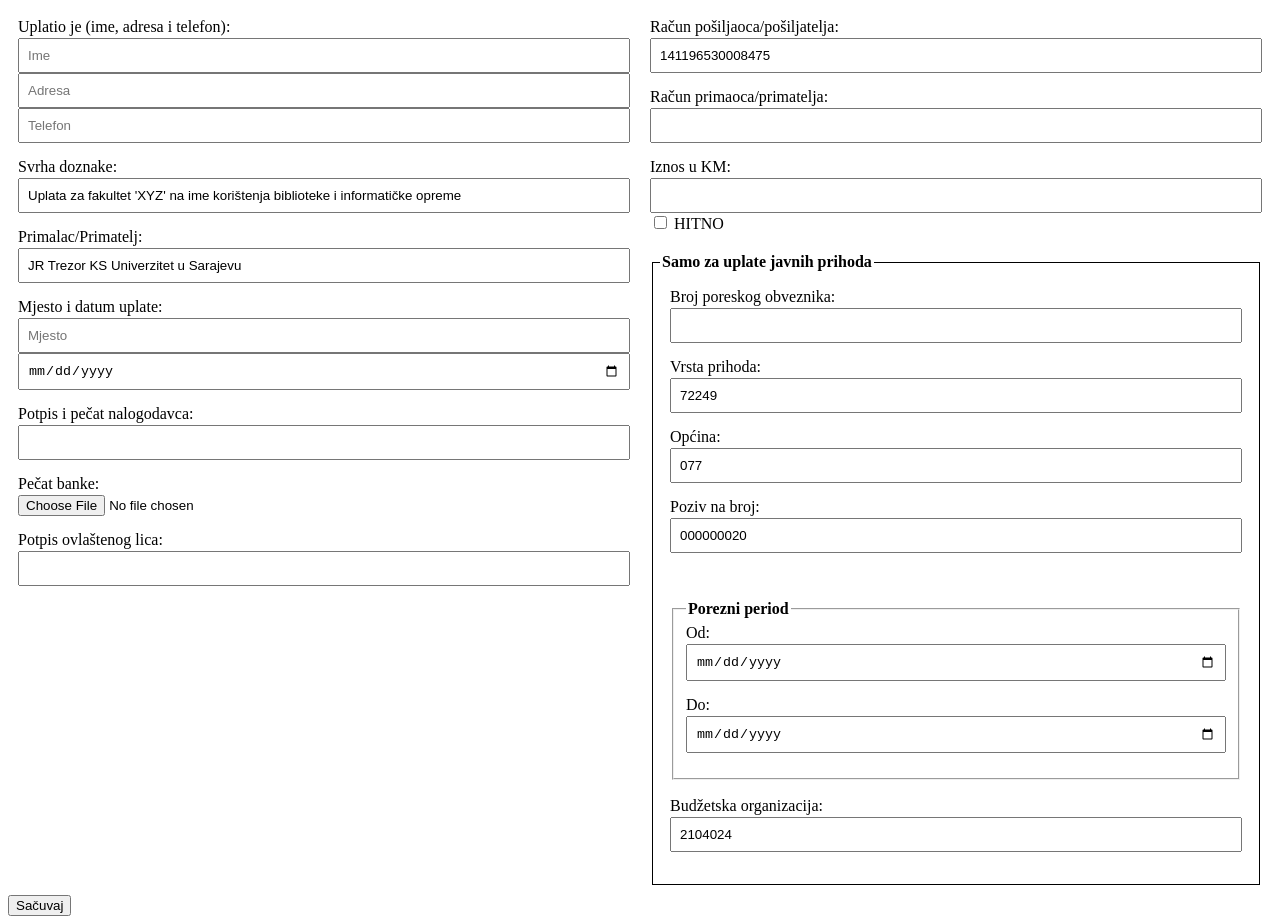
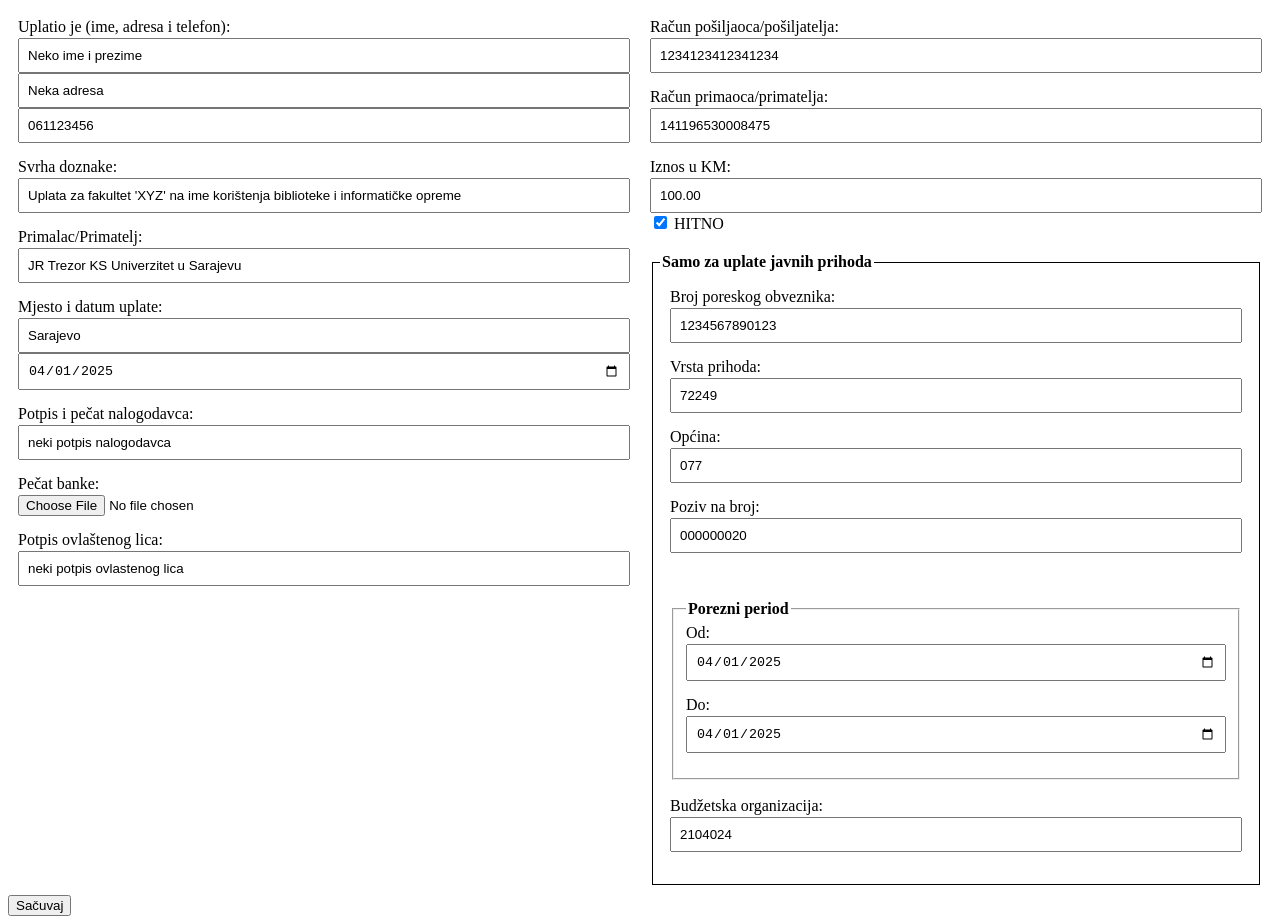
Before and after one commit to Gogson77/petagim24-25, a website: page 4-5/03-uplatnica/index.html in a window 1280 px wide. Drawn offline with Linux system fonts and the light colour scheme.

Commit message:
values in index

```diff
--- a/4-5/03-uplatnica/index.html
+++ b/4-5/03-uplatnica/index.html
@@ -53,9 +53,9 @@
       <div class="column">
         <div class="form-group">
           <label>Uplatio je (ime, adresa i telefon):</label>
-          <input name="ime" type="text" placeholder="Ime" pattern="[A-Za-z\s]+" title="Samo slovne oznake su dozvoljene" oninput="this.value = this.value.replace(/[^A-Za-z\s]/g, '')">
-          <input name="adresa" type="text" placeholder="Adresa">
-          <input name="telefon" type="text" placeholder="Telefon" pattern="\d*" title="Samo brojevi su dozvoljeni" oninput="this.value = this.value.replace(/\D/g, '')">
+          <input name="ime" type="text" placeholder="Ime" value="Neko ime i prezime" pattern="[A-Za-z\s]+" title="Samo slovne oznake su dozvoljene" oninput="this.value = this.value.replace(/[^A-Za-z\s]/g, '')">
+          <input name="adresa" type="text" placeholder="Adresa" value="Neka adresa">
+          <input name="telefon" type="text" placeholder="Telefon" value="061123456" pattern="\d*" title="Samo brojevi su dozvoljeni" oninput="this.value = this.value.replace(/\D/g, '')">
         </div>
         <div class="form-group">
           <label>Svrha doznake:</label>
@@ -67,12 +67,12 @@
         </div>
         <div class="form-group">
           <label>Mjesto i datum uplate:</label>
-          <input name="mjesto" type="text" placeholder="Mjesto" pattern="[A-Za-z\s]+" title="Samo slovne oznake bez brojeva su dozvoljene" oninput="this.value = this.value.replace(/[^A-Za-z\s]/g, '')">
-          <input name="datum_uplate" type="date">
+          <input name="mjesto" type="text" placeholder="Mjesto" value="Sarajevo" pattern="[A-Za-z\s]+" title="Samo slovne oznake bez brojeva su dozvoljene" oninput="this.value = this.value.replace(/[^A-Za-z\s]/g, '')">
+          <input name="datum_uplate" type="date" value="2025-04-01">
         </div>
         <div class="form-group">
           <label>Potpis i pečat nalogodavca:</label>
-          <input name="potpis_nalogodavca" type="text" pattern="[A-Za-z\s]+" title="Samo slovne oznake su dozvoljene" oninput="this.value = this.value.replace(/[^A-Za-z\s]/g, '')">
+          <input name="potpis_nalogodavca" type="text" value="neki potpis nalogodavca" pattern="[A-Za-z\s]+" title="Samo slovne oznake su dozvoljene" oninput="this.value = this.value.replace(/[^A-Za-z\s]/g, '')">
         </div>
         <div class="form-group">
           <label>Pečat banke:</label>
@@ -80,22 +80,22 @@
         </div>
         <div class="form-group">
           <label>Potpis ovlaštenog lica:</label>
-          <input name="potpis_ovlastenog_lica" type="text" pattern="[A-Za-z\s]+" title="Samo slovne oznake su dozvoljene" oninput="this.value = this.value.replace(/[^A-Za-z\s]/g, '')">
+          <input name="potpis_ovlastenog_lica" type="text" value="neki potpis ovlastenog lica" pattern="[A-Za-z\s]+" title="Samo slovne oznake su dozvoljene" oninput="this.value = this.value.replace(/[^A-Za-z\s]/g, '')">
         </div>
       </div>
       <div class="column">
         <div class="form-group">
           <label>Račun pošiljaoca/pošiljatelja:</label>
-          <input name="racun_posiljaoca" type="text" maxlength="16" value="141196530008475" pattern="\d*" title="Samo brojevi su dozvoljeni" oninput="this.value = this.value.replace(/\D/g, '')">
+          <input name="racun_posiljaoca" type="text" maxlength="16" value="1234123412341234" pattern="\d*" title="Samo brojevi su dozvoljeni" oninput="this.value = this.value.replace(/\D/g, '')">
         </div>
         <div class="form-group">
           <label>Račun primaoca/primatelja:</label>
-          <input name="racun_primaoca" type="text" maxlength="16" pattern="\d*" title="Samo brojevi su dozvoljeni" oninput="this.value = this.value.replace(/\D/g, '')">
+          <input name="racun_primaoca" type="text" maxlength="16" value="141196530008475" pattern="\d*" title="Samo brojevi su dozvoljeni" oninput="this.value = this.value.replace(/\D/g, '')">
         </div>
         <div class="form-group">
           <label>Iznos u KM:</label>
-          <input name="iznos" type="text" pattern="\d+(\.\d{1,2})?" title="Samo brojevi su dozvoljeni, sa najviše 2 decimale" oninput="this.value = this.value.replace(/[^0-9.]/g, '').replace(/(\..*)\./g, '$1').replace(/(\.\d{2})\d+/g, '$1')">
-          <input name="hitno" type="checkbox"> HITNO
+          <input name="iznos" type="text" pattern="\d+(\.\d{1,2})?" value="100.00" title="Samo brojevi su dozvoljeni, sa najviše 2 decimale" oninput="this.value = this.value.replace(/[^0-9.]/g, '').replace(/(\..*)\./g, '$1').replace(/(\.\d{2})\d+/g, '$1')">
+          <input name="hitno" type="checkbox" checked> HITNO
         </div>
         <fieldset class="label-frame">
           <legend>Samo za uplate javnih prihoda</legend>
@@ -103,7 +103,7 @@
             <div class="column">
               <div class="form-group">
                 <label>Broj poreskog obveznika:</label>
-                <input name="broj_poreskog_obveznika" type="text" maxlength="13" pattern="\d*" title="Samo brojevi su dozvoljeni" oninput="this.value = this.value.replace(/\D/g, '')">
+                <input name="broj_poreskog_obveznika" type="text" maxlength="13" value="1234567890123" pattern="\d*" title="Samo brojevi su dozvoljeni" oninput="this.value = this.value.replace(/\D/g, '')">
               </div>
               <div class="form-group">
                 <label>Vrsta prihoda:</label>
@@ -123,11 +123,11 @@
                 <legend>Porezni period</legend>
                 <div class="form-group">
                   <label>Od:</label>
-                  <input name="porezni_period_od" type="date">
+                  <input name="porezni_period_od" type="date" value="2025-04-01">
                 </div>
                 <div class="form-group">
                   <label>Do:</label>
-                  <input name="porezni_period_do" type="date">
+                  <input name="porezni_period_do" type="date" value="2025-04-01">
                 </div>
               </fieldset>
               <div class="form-group" style="margin-top: 17px;">
```
